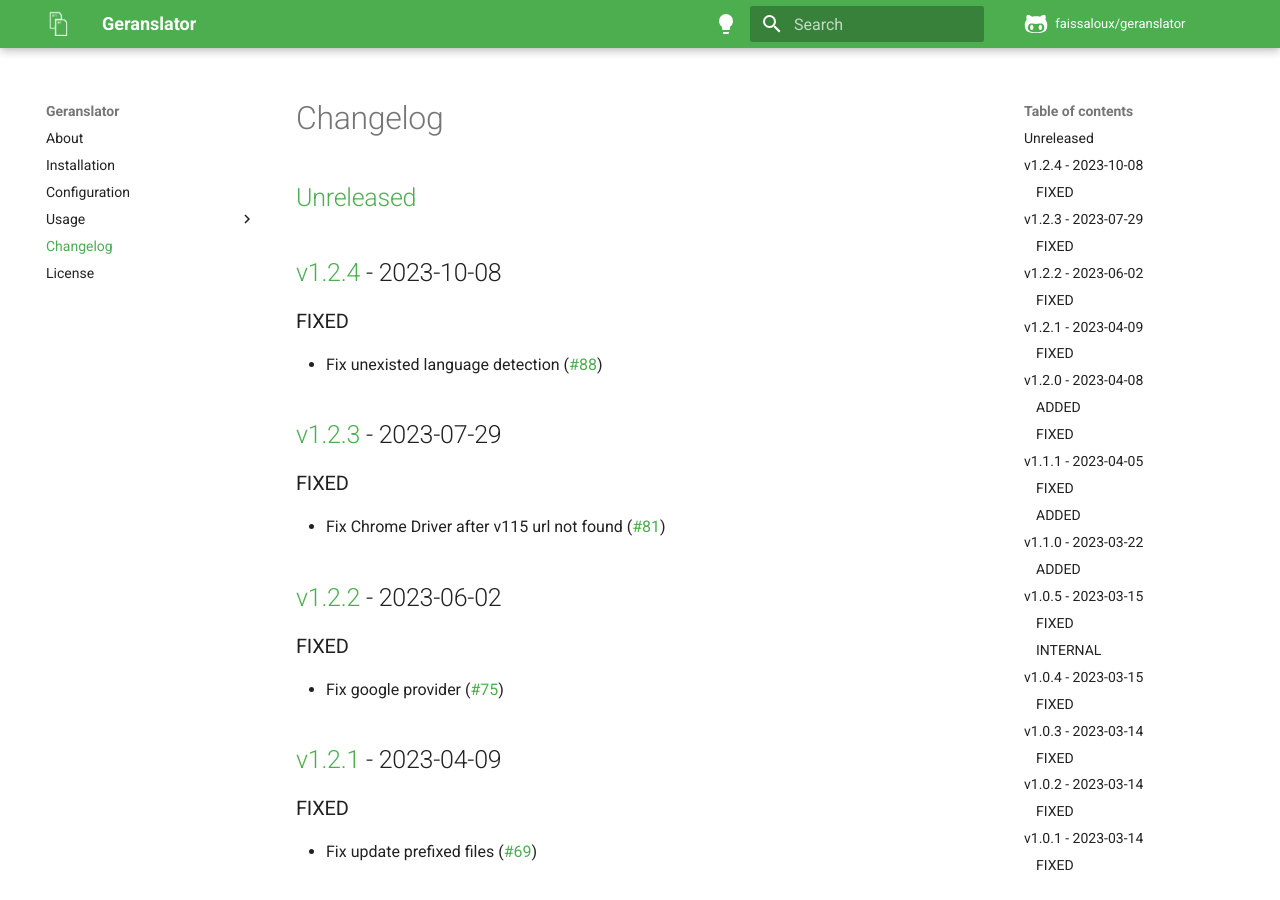
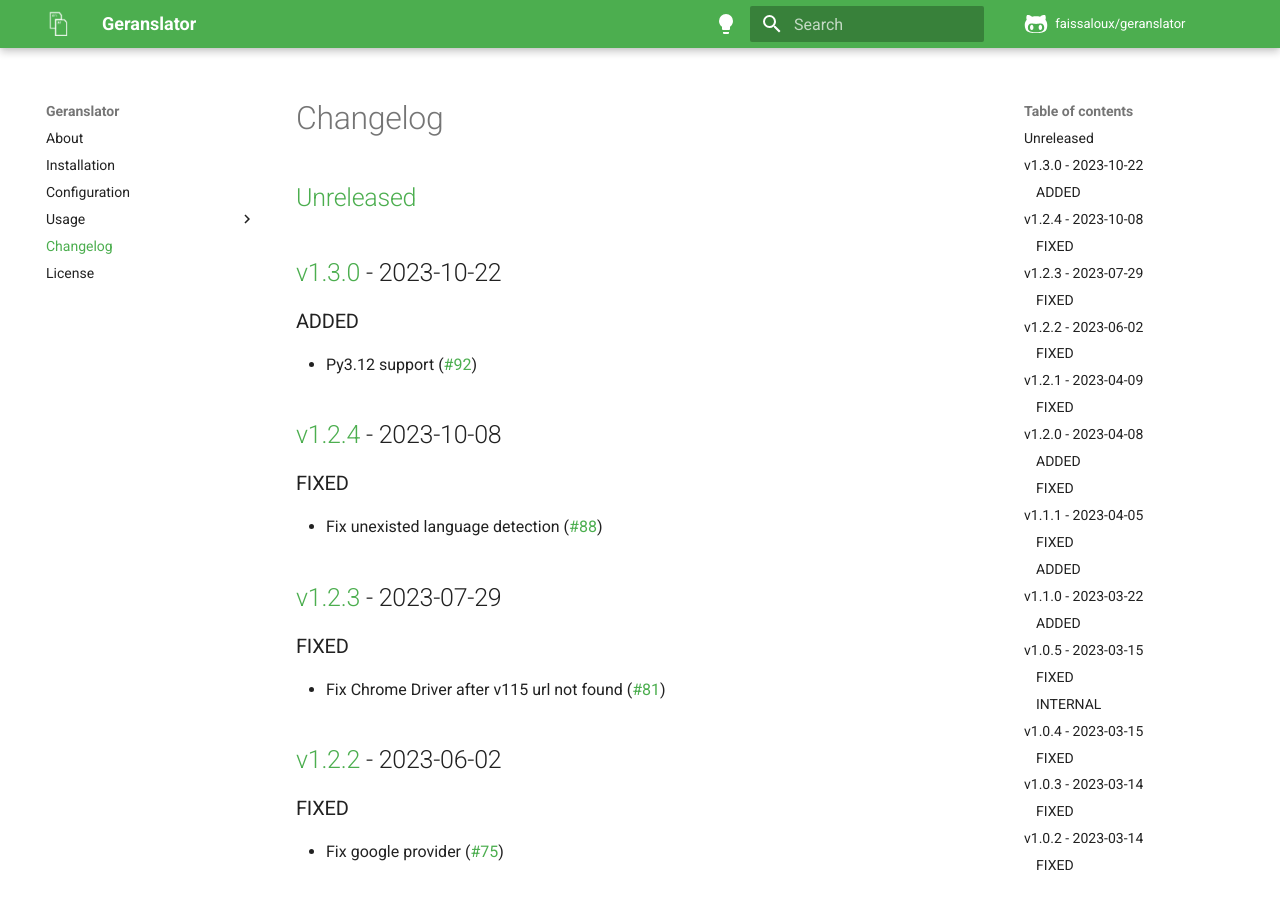
Before and after one commit to faissaloux/geranslator, an MkDocs documentation site: the page built from docs/changelog.md, in a window 1280 px wide and 900 px high. Built offline with MkDocs 1.6.1 and Material for MkDocs 9.7.7, drawn with Linux system fonts in a browser that asks for light colours; comment, search, counter and statistics services are not loaded.

Commit message:
release:1.3.0

```diff
--- a/docs/changelog.md
+++ b/docs/changelog.md
@@ -1,4 +1,8 @@
-## [Unreleased](https://github.com/faissaloux/geranslator/compare/v1.2.4...main)
+## [Unreleased](https://github.com/faissaloux/geranslator/compare/v1.3.0...main)
+
+## [v1.3.0](https://github.com/faissaloux/geranslator/compare/v1.2.4...v1.3.0) - 2023-10-22
+### ADDED
+- Py3.12 support ([#92](https://github.com/faissaloux/geranslator/pull/92))
 
 ## [v1.2.4](https://github.com/faissaloux/geranslator/compare/v1.2.3...v1.2.4) - 2023-10-08
 ### FIXED
--- a/setup.cfg
+++ b/setup.cfg
@@ -1,6 +1,6 @@
 [metadata]
 name = geranslator
-version = 1.2.4
+version = 1.3.0
 description = Translate your translation files
 long_description = file: README.md
 long_description_content_type = text/markdown
```
Also changed, not shown: CHANGELOG.md (+5 -1 lines).
